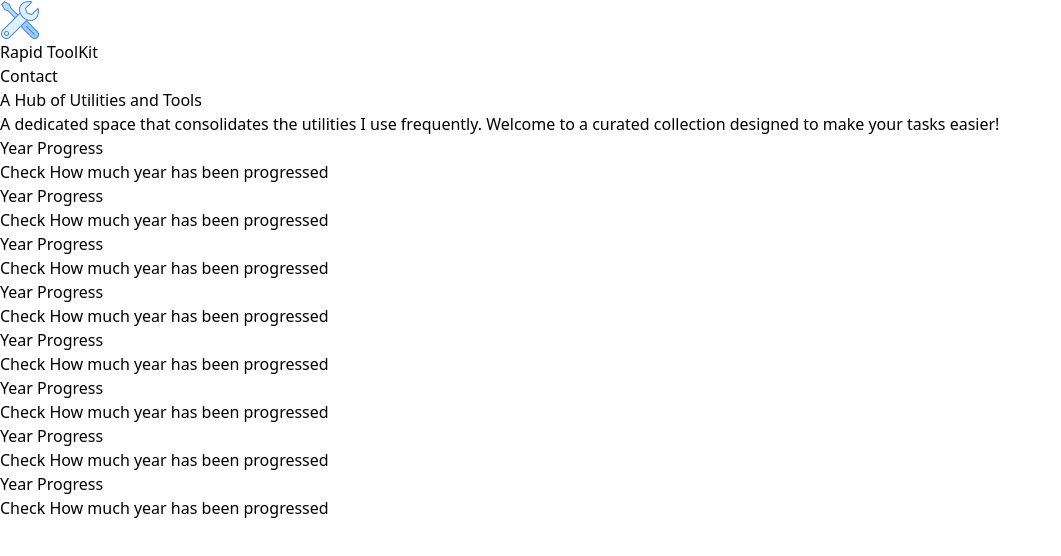
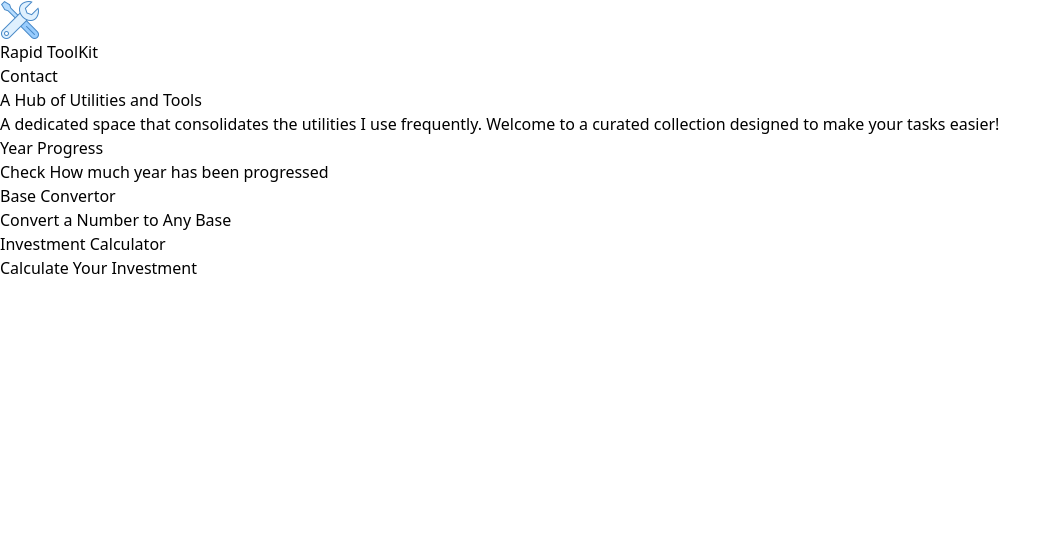
Before and after one commit to shahbaz4783/rapidtoolkit, a React (Vite) app: page / in a window 1280 px wide. Shown: the top 556 px of the page, without its empty margins (0-1061 px from the left). Built offline with nearby package versions, Linux system fonts and the light colour scheme.

Commit message:
add json file for tools info

```diff
--- a/src/App.tsx
+++ b/src/App.tsx
@@ -3,6 +3,8 @@ import { Home } from "./pages/Home";
 import { YearProgress } from "./app/year-progress/Index";
 import { Root } from "./pages/Root";
 import { Error } from "./pages/Error";
+import { BaseConvertor } from './app/base-convertor/Index';
+import { InvestmentCalculator } from "./app/investment-calculator/Index";
 
 const router = createBrowserRouter([
 	{
@@ -12,6 +14,8 @@ const router = createBrowserRouter([
 		children: [
 			{ index: true, element: <Home /> },
 			{ path: '/year-progress', element: <YearProgress /> },
+			{ path: '/base-convertor', element: <BaseConvertor /> },
+			{ path: '/investment-calculator', element: <InvestmentCalculator /> },
 		],
 	},
 ]);
--- /dev/null
+++ b/src/app/base-convertor/Index.tsx
@@ -0,0 +1,10 @@
+import { Back } from '../../components/Back';
+
+export const BaseConvertor: React.FC = () => {
+	return (
+		<>
+			<Back />
+			<h1>Base Convertor</h1>
+		</>
+	);
+};
--- /dev/null
+++ b/src/app/investment-calculator/Index.tsx
@@ -0,0 +1,10 @@
+import { Back } from '../../components/Back';
+
+export const InvestmentCalculator: React.FC = () => {
+	return (
+		<>
+			<Back />
+			<h1>Investment Calculator</h1>
+		</>
+	);
+};
--- /dev/null
+++ b/src/data/toolsInfo.json
@@ -0,0 +1,17 @@
+[
+	{
+		"title": "Year Progress",
+		"info": "Check How much year has been progressed",
+		"appRoute": "/year-progress"
+	},
+	{
+		"title": "Base Convertor",
+		"info": "Convert a Number to Any Base",
+		"appRoute": "/base-convertor"
+	},
+	{
+		"title": "Investment Calculator",
+		"info": "Calculate Your Investment",
+		"appRoute": "/investment-calculator"
+	}
+]
--- a/src/pages/Home.tsx
+++ b/src/pages/Home.tsx
@@ -1,4 +1,7 @@
 import { Card } from '../components/Card';
+import toolsInfo from '../data/toolsInfo.json';
+
+console.log(toolsInfo);
 
 export const Home: React.FC = () => {
 	return (
@@ -14,46 +17,14 @@ export const Home: React.FC = () => {
 					</p>
 				</section>
 				<section className='grid gap-4 grid-cols-2 sm:grid-cols-4'>
-					<Card
-						heading='Year Progress'
-						para='Check How much year has been progressed'
-						appRoute='/year-progress'
-					/>
-					<Card
-						heading='Year Progress'
-						para='Check How much year has been progressed'
-						appRoute='/year-progress'
-					/>
-					<Card
-						heading='Year Progress'
-						para='Check How much year has been progressed'
-						appRoute='/year-progress'
-					/>
-					<Card
-						heading='Year Progress'
-						para='Check How much year has been progressed'
-						appRoute='/year-progress'
-					/>
-					<Card
-						heading='Year Progress'
-						para='Check How much year has been progressed'
-						appRoute='/year-progress'
-					/>
-					<Card
-						heading='Year Progress'
-						para='Check How much year has been progressed'
-						appRoute='/year-progress'
-					/>
-					<Card
-						heading='Year Progress'
-						para='Check How much year has been progressed'
-						appRoute='/year-progress'
-					/>
-					<Card
-						heading='Year Progress'
-						para='Check How much year has been progressed'
-						appRoute='/year-progress'
-					/>
+					{toolsInfo.map((item) => (
+						<Card
+							key={item.title}
+							heading={item.title}
+							para={item.info}
+							appRoute={item.appRoute}
+						/>
+					))}
 				</section>
 			</main>
 		</>
```
